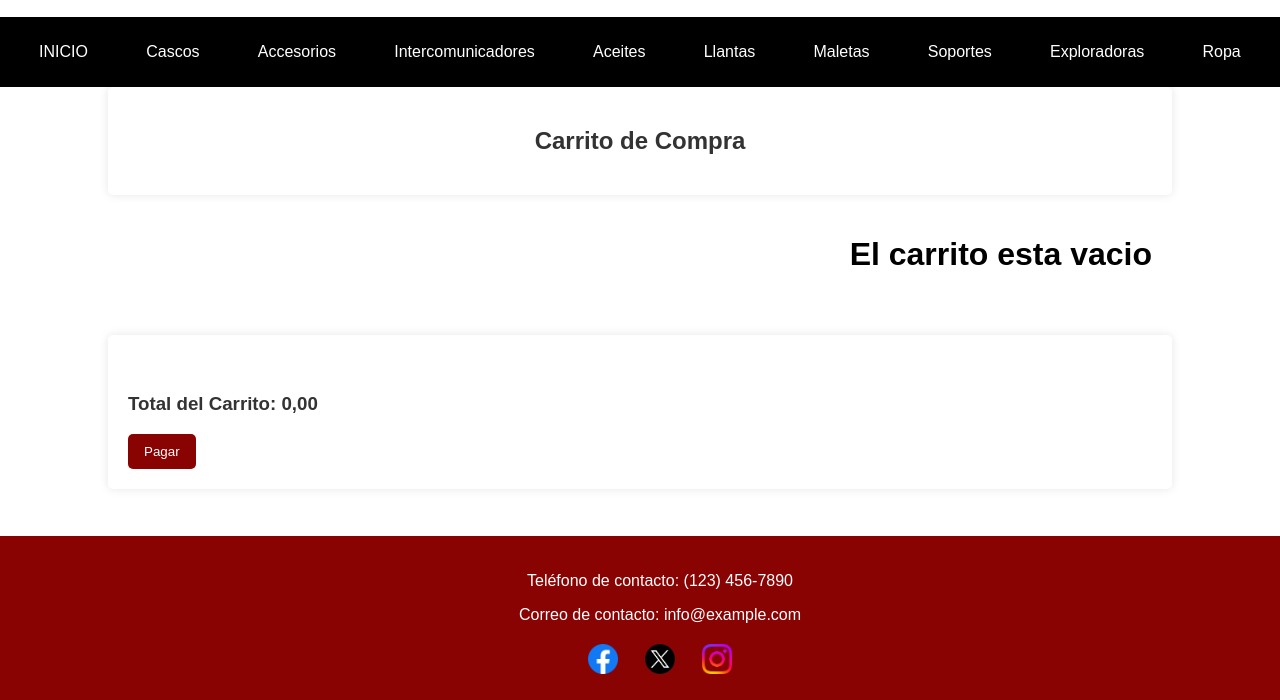
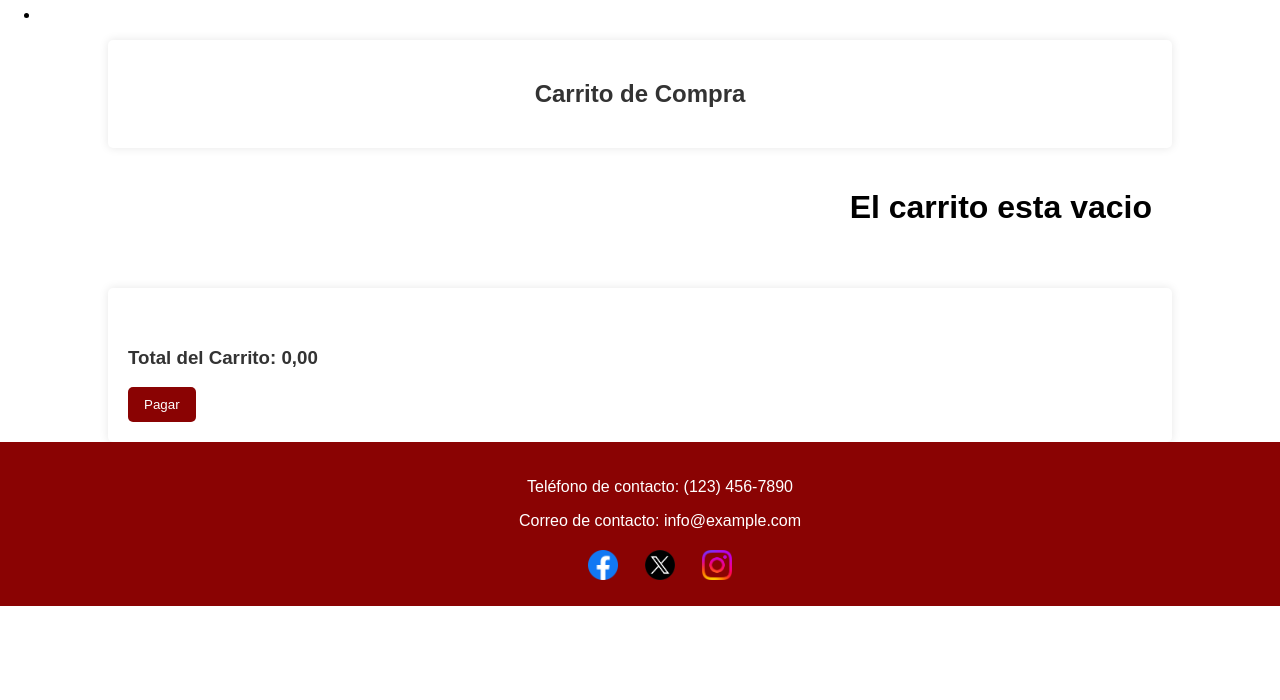
Before and after one commit to DFDev3/Shopcart, a PHP site: page /shopCart.php in a window 1280 px wide. Shown: the part 100-800 px from the top of the page. Run offline with PHP 8.4, Linux system fonts and the light colour scheme.

Commit message:
ShopCart023-Fix Vista carrito de compra

```diff
--- a/ShopCart/shopCart.php
+++ b/ShopCart/shopCart.php
@@ -54,18 +54,15 @@ if ($_SERVER['REQUEST_METHOD'] == 'POST' && isset($_POST['eliminar'])) {
         </div>
     </div>
 </div>
-<div class="second-navbar">
+<div >
     <ul>
-        <li><a href="index.php">INICIO</a></li>
-        <li><a href="index.php?categoria=01">Cascos</a></li>
-        <li><a href="index.php?categoria=02">Accesorios</a></li>
-        <li><a href="index.php?categoria=03">Intercomunicadores</a></li>
-        <li><a href="index.php?categoria=04">Aceites</a></li>
-        <li><a href="index.php?categoria=05">Llantas</a></li>
-        <li><a href="index.php?categoria=06">Maletas</a></li>
-        <li><a href="index.php?categoria=07">Soportes</a></li>
-        <li><a href="index.php?categoria=08">Exploradoras</a></li>
-        <li><a href="index.php?categoria=09">Ropa</a></li>
+        <li></li>
+        <li></li>
+        <li></li>
+        <li></li>
+        <li></li>
+        <li></li>
+
     </ul>
 </div>
 <div class="carritoCompra">
--- a/Styles/shopcart.css
+++ b/Styles/shopcart.css
@@ -124,7 +124,7 @@ body {
     top: 0; /* Espacio para la barra principal */
     left: 0;
     right: 0;
-    margin-top: 7.3rem;
+    margin-top: 4.1%;
 
 
 }
@@ -248,7 +248,7 @@ body {
     color: #fff;
     padding: 20px;
     text-align: center;
-    position: absolute; /* Posicionamiento absoluto para anclar en la parte inferior */
+     /* Posicionamiento absoluto para anclar en la parte inferior */
     bottom: 0; /* Alinea el footer en la parte inferior */
     width: 100%; /* Ocupa todo el ancho de la ventana */
 }
```
